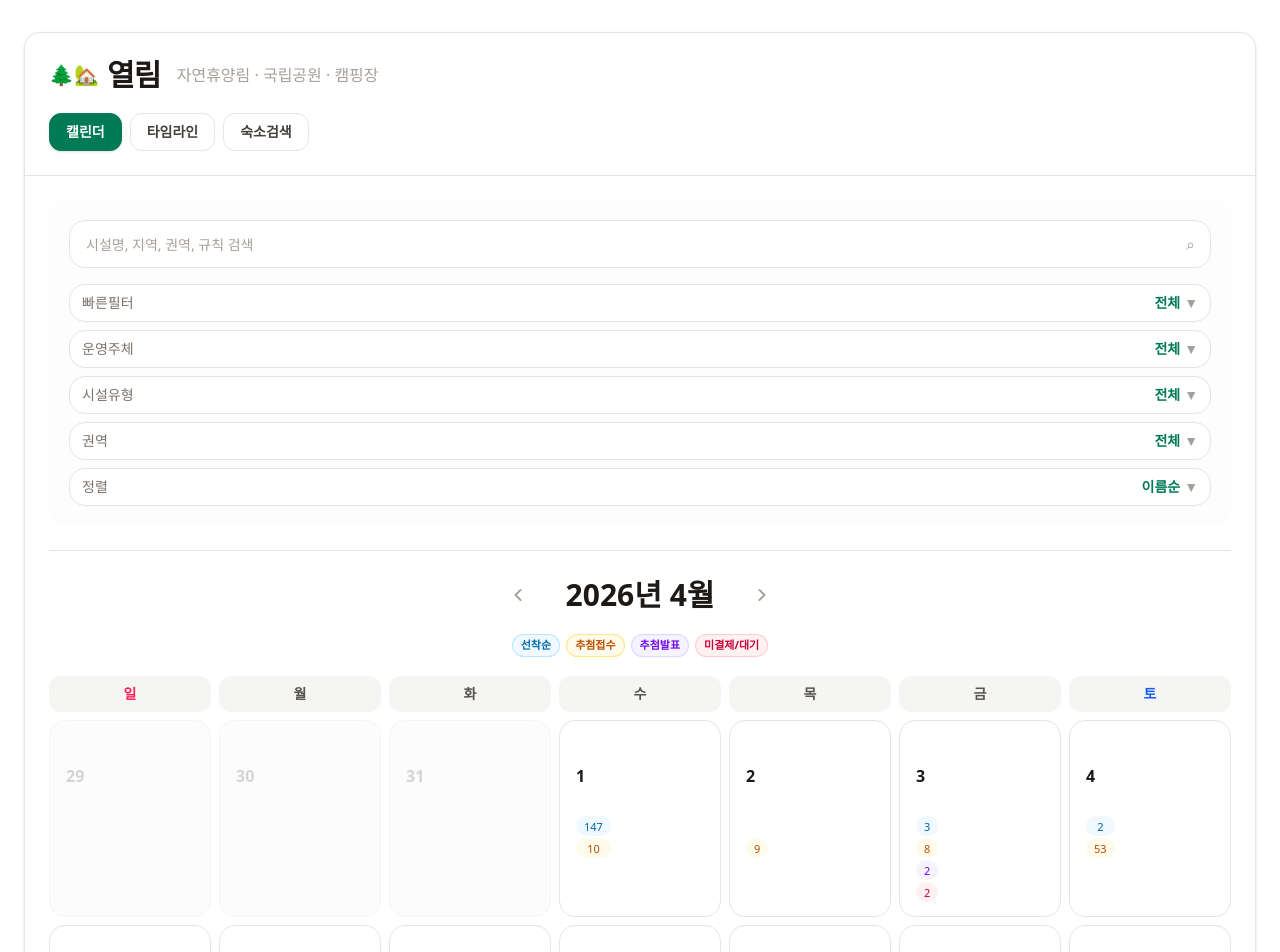
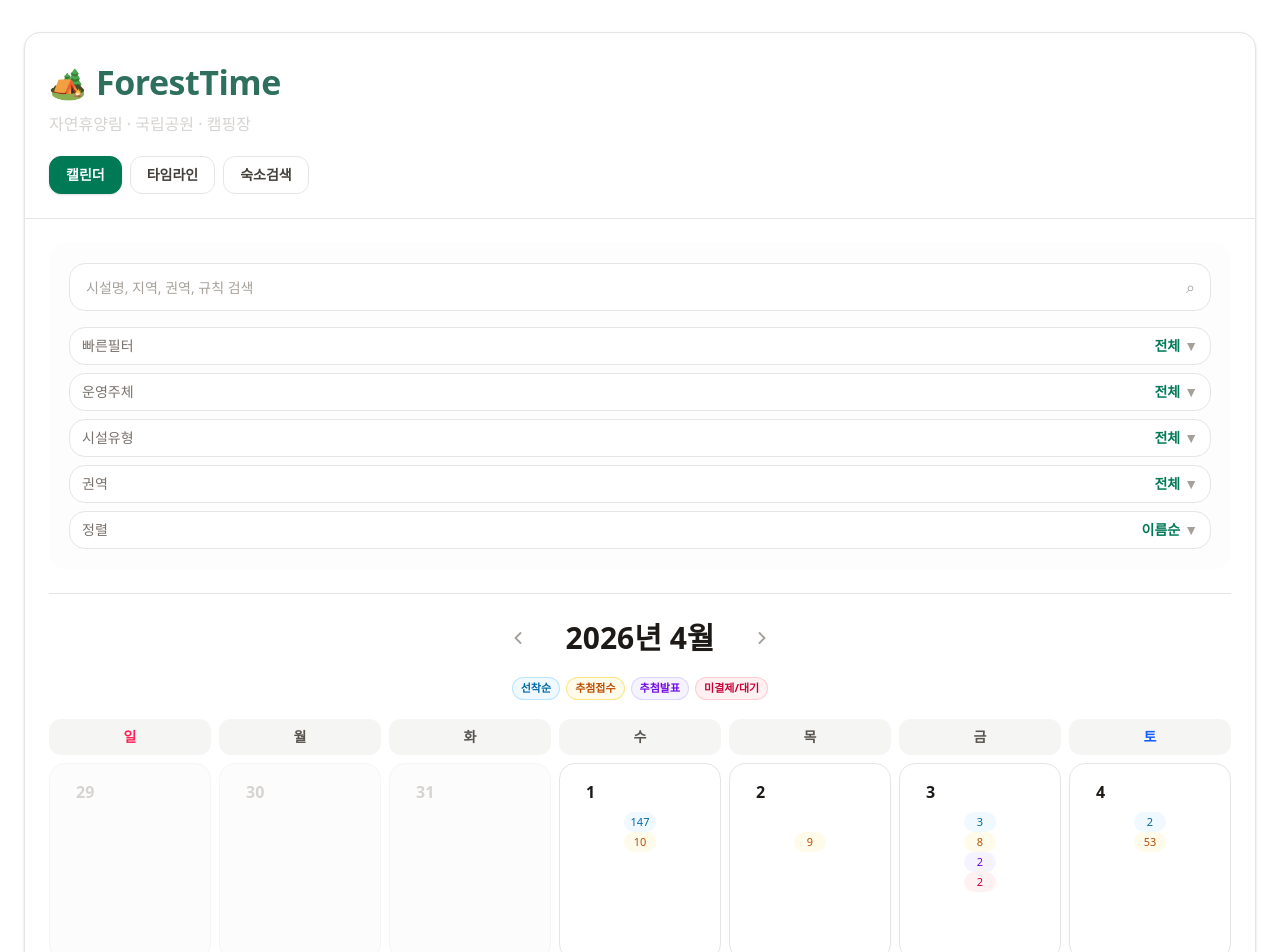
Before and after one commit to ip77xkdb/forest-app, a Next.js app: page / in a window 1280 px wide. Shown: the top 952 px of the page. Built offline with nearby package versions, Linux system fonts and the light colour scheme.

Commit message:
UI 개선 - ForestTime 적용

```diff
--- a/app/page.tsx
+++ b/app/page.tsx
@@ -913,14 +913,21 @@ export default function Home() {
             <div className="shrink-0 border-b border-stone-200 px-4 py-5 md:px-6 md:py-6">
               <div className="flex flex-col gap-4 md:flex-row md:items-end md:justify-between">
                 <div className="space-y-1">
-                  <div className="flex items-center gap-2">
-                    <span className="text-lg md:text-xl">🌲🏡</span>
-                    <h1 className="text-2xl font-semibold tracking-tight text-stone-900 md:text-3xl">
-                      열림
-                    </h1>
-                    <span className="ml-2 text-sm text-stone-400 md:text-base">
+                  <div>
+                      <div className="flex items-center gap-2.5">
+                        <span style={{ fontSize: "30px" }}>🏕️</span>
+
+                        <h1
+                          className="font-extrabold tracking-[-0.5px]"
+                          style={{ fontSize: "34px", color: "#2F6F5E" }}
+                        >
+                          ForestTime
+                        </h1>
+                      </div>
+
+                    <div className="mt-1 text-sm text-stone-300 md:text-base">
                       자연휴양림 · 국립공원 · 캠핑장
-                    </span>
+                    </div>
                   </div>
                 </div>
               </div>
@@ -1218,8 +1225,8 @@ export default function Home() {
                     ))}
                   </div>
 
-                  <div className="h-[700px] md:h-[1020px]">
-                    <div className="grid h-full grid-cols-7 auto-rows-fr gap-1 md:gap-2">
+                  <div className="h-[860px] md:h-[1020px]">
+                    <div className="grid h-full grid-cols-7 auto-rows-[140px] gap-1 md:auto-rows-fr md:gap-2">
                       {monthMatrix.flat().map((date) => {
                         const inMonth = date.getMonth() === viewMonth;
                         const key = formatDateKey(date);
@@ -1246,52 +1253,89 @@ export default function Home() {
                               openDateModal(key);
                             }}
                             className={cx(
-                              "group relative flex h-[140px] min-h-0 flex-col overflow-hidden rounded-2xl border px-3 py-3 text-left transition-all duration-200 md:h-full md:px-4 md:py-4",
+                              "group relative flex h-[180px] min-h-0 flex-col items-center overflow-hidden rounded-2xl border px-3 py-3 text-center transition-all duration-200 md:h-full md:px-4 md:py-4 md:text-left",
                               inMonth
                                 ? "border-stone-200 bg-white hover:-translate-y-[1px] hover:border-stone-300 hover:bg-stone-50/80 hover:shadow-sm"
                                 : "cursor-default border-stone-100 bg-stone-50/50 text-stone-300",
-                              isToday && "border-emerald-300 bg-emerald-50/50",
+                              isToday && "border-emerald-400",
                               isSelected && "border-emerald-500 shadow-[0_0_0_1px_rgba(16,185,129,0.15)]"
                             )}
                           >
-                            <div className="grid h-full grid-rows-[auto_84px]">
-                              <div className="flex items-center gap-1.5">
-                                <div
-                                  className={cx(
-                                    "text-sm font-semibold leading-none md:text-base",
-                                    inMonth ? "text-stone-900" : "text-stone-300",
-                                    isToday && "text-emerald-700 font-bold",
-                                    isSelected && !isToday && inMonth && "text-emerald-700"
-                                  )}
-                                >
-                                  {date.getDate()}
+                            <div className="h-full w-full">
+                              {isMobile ? (
+                                <div className="flex justify-center">
+                                  <div
+                                    className={cx(
+                                      "inline-flex items-center justify-center rounded-full text-sm font-bold leading-none",
+                                      isToday
+                                        ? "bg-emerald-600 text-white"
+                                        : inMonth
+                                        ? "text-stone-900"
+                                        : "text-stone-300",
+                                      !isToday && isSelected && inMonth && "text-emerald-700"
+                                    )}
+                                    style={
+                                      isToday
+                                        ? {
+                                            width: "30px",
+                                            height: "30px",
+                                            backgroundColor: "#059669",
+                                            color: "#ffffff",
+                                          }
+                                        : undefined
+                                    }
+                                  >
+                                    {date.getDate()}
+                                  </div>
                                 </div>
-
-                                {isToday ? (
-                                  <span className="inline-flex items-center rounded-full bg-emerald-600 px-1.5 py-[2px] text-[10px] font-semibold leading-none text-white">
-                                    오늘
-                                  </span>
-                                ) : null}
-                              </div>
-
-                              <div className="grid h-[84px] grid-rows-4 gap-1">
+                              ) : (
+                                <div className="flex w-full justify-start">
+                                  <div style={{ marginLeft: "10px" }}>
+                                    <div
+                                      className={cx(
+                                        "inline-flex items-center justify-center rounded-full text-base font-bold leading-none",
+                                        isToday
+                                          ? "bg-emerald-600 text-white"
+                                          : inMonth
+                                          ? "text-stone-900"
+                                          : "text-stone-300",
+                                        !isToday && isSelected && inMonth && "text-emerald-700"
+                                      )}
+                                      style={
+                                        isToday
+                                          ? {
+                                              width: "30px",
+                                              height: "30px",
+                                              backgroundColor: "#059669",
+                                              color: "#ffffff",
+                                            }
+                                          : undefined
+                                      }
+                                    >
+                                      {date.getDate()}
+                                    </div>
+                                  </div>
+                                </div>
+                              )}
+
+                              <div className="grid h-[72px] w-full justify-items-center grid-rows-4 gap-0.5 pt-1 md:h-[84px] md:gap-1 md:pt-2">
                                 <span
                                   style={{ visibility: typeCounts.선착순 === 0 ? "hidden" : "visible" }}
-                                  className="inline-flex h-[20px] w-full items-center justify-center rounded-full bg-sky-50 px-2 py-0.5 text-[11px] font-medium leading-none text-sky-700"
+                                  className="inline-flex h-[17px] w-[28px] items-center justify-center rounded-full bg-sky-50 px-0 py-0.5 text-[10px] font-medium leading-none text-sky-700 md:h-[20px] md:w-[32px] md:text-[11px]"
                                 >
                                   {typeCounts.선착순}
                                 </span>
 
                                 <span
                                   style={{ visibility: typeCounts.추첨접수 === 0 ? "hidden" : "visible" }}
-                                  className="inline-flex h-[20px] w-full items-center justify-center rounded-full bg-amber-50 px-2 py-0.5 text-[11px] font-medium leading-none text-amber-700"
+                                  className="inline-flex h-[17px] w-[28px] items-center justify-center rounded-full bg-amber-50 px-0 py-0.5 text-[10px] font-medium leading-none text-amber-700 md:h-[20px] md:w-[32px] md:text-[11px]"
                                 >
                                   {typeCounts.추첨접수}
                                 </span>
 
                                 <span
                                   style={{ visibility: typeCounts.추첨발표 === 0 ? "hidden" : "visible" }}
-                                  className="inline-flex h-[20px] w-full items-center justify-center rounded-full bg-violet-50 px-2 py-0.5 text-[11px] font-medium leading-none text-violet-700"
+                                  className="inline-flex h-[17px] w-[28px] items-center justify-center rounded-full bg-violet-50 px-0 py-0.5 text-[10px] font-medium leading-none text-violet-700 md:h-[20px] md:w-[32px] md:text-[11px]"
                                 >
                                   {typeCounts.추첨발표}
                                 </span>
@@ -1301,7 +1345,7 @@ export default function Home() {
                                     visibility:
                                       typeCounts["미결제/대기예약"] === 0 ? "hidden" : "visible",
                                   }}
-                                  className="inline-flex h-[20px] w-full items-center justify-center rounded-full bg-rose-50 px-2 py-0.5 text-[11px] font-medium leading-none text-rose-700"
+                                  className="inline-flex h-[17px] w-[28px] items-center justify-center rounded-full bg-rose-50 px-0 py-0.5 text-[10px] font-medium leading-none text-rose-700 md:h-[20px] md:w-[32px] md:text-[11px]"
                                 >
                                   {typeCounts["미결제/대기예약"]}
                                 </span>
```
Also changed, not shown: 1 other file (tests, documents, lock files or other folders).
